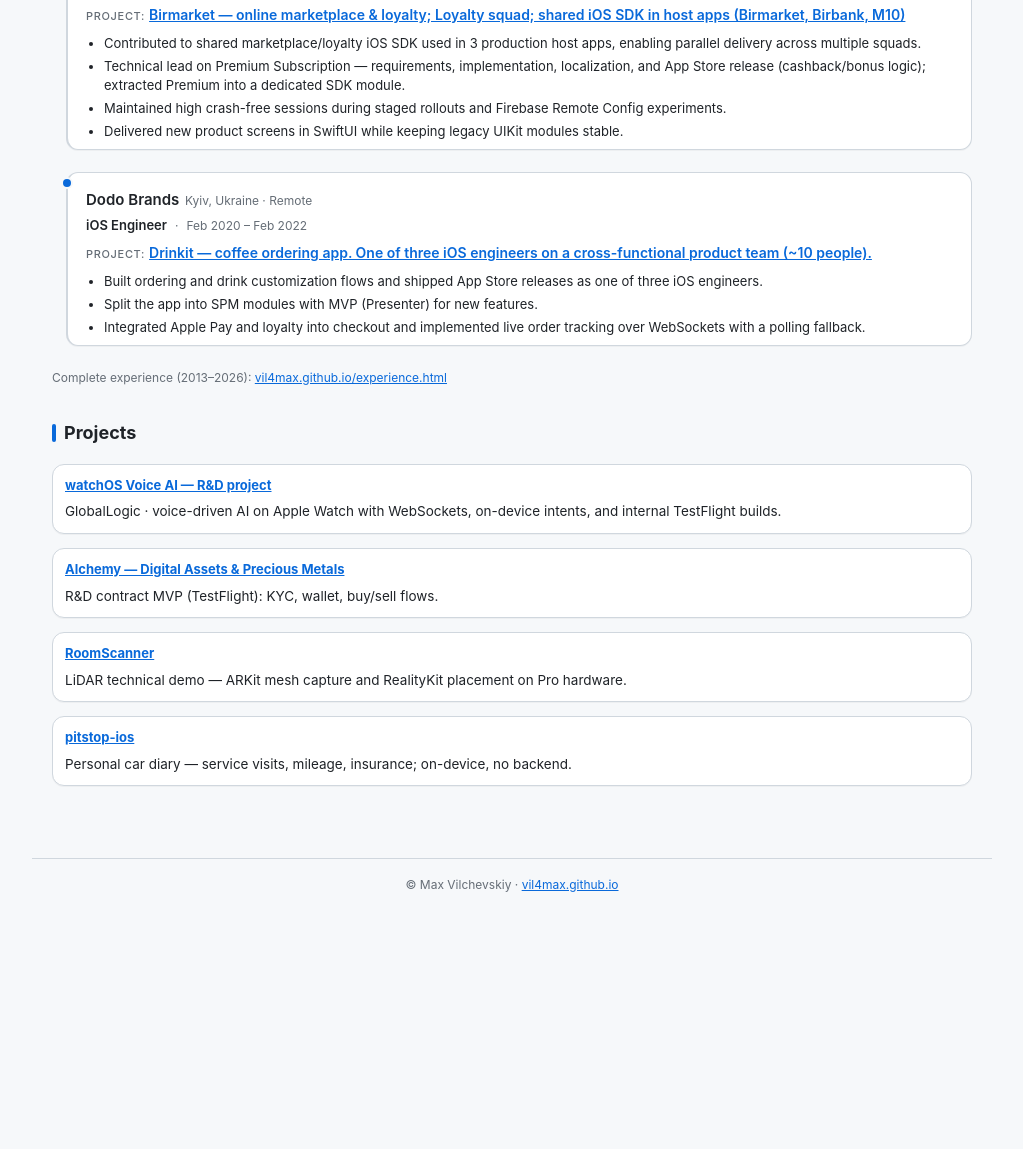
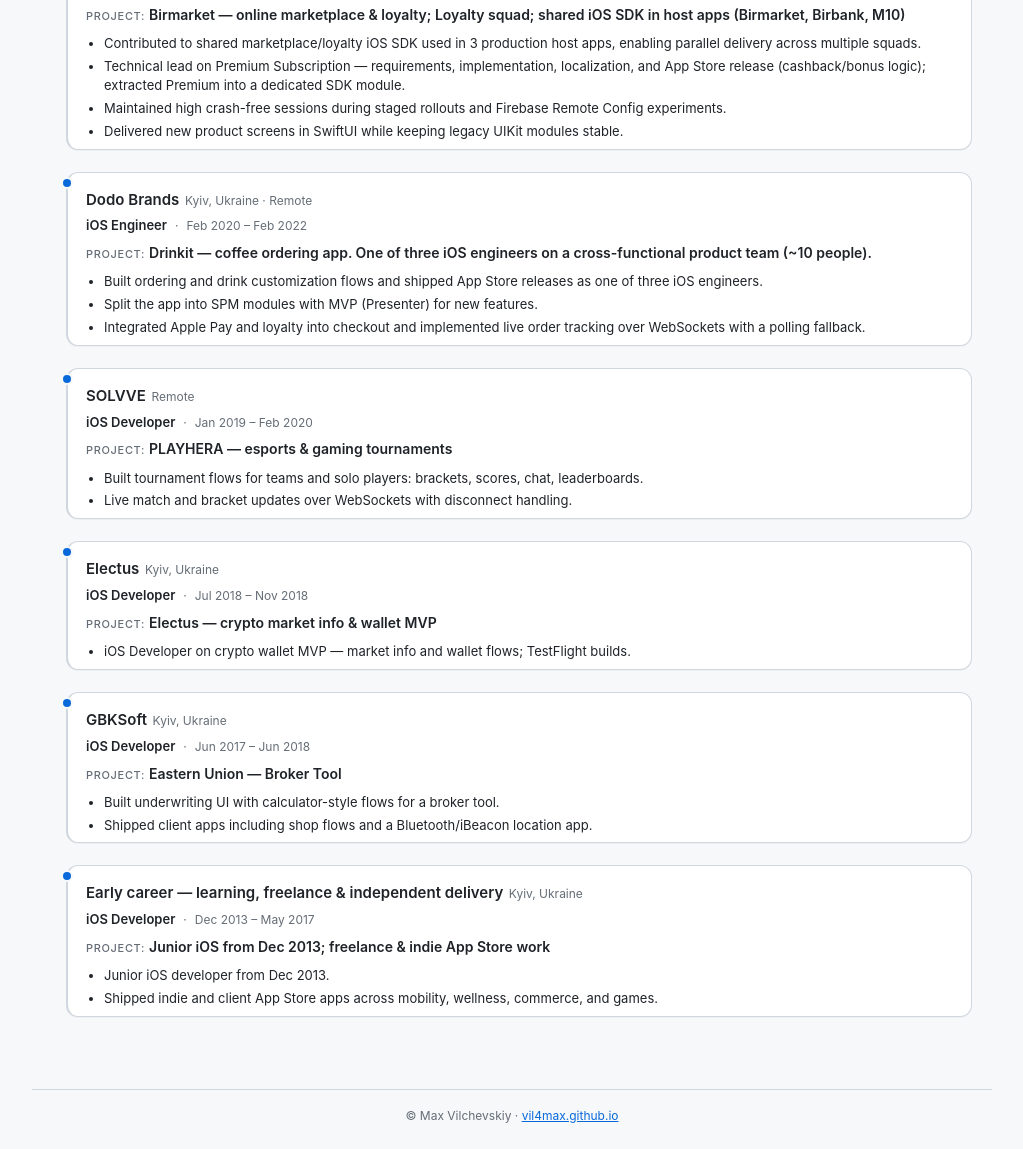
Before and after one commit to vil4max/vil4max.github.io, a website: page cv.html in a window 1280 px wide. Shown: the part 1185-2334 px from the top of the page, without its empty margins (128-1151 px from the left). Before the commit the page ends 2103 px from the top, so only its background shows below. Drawn offline with Linux system fonts and the light colour scheme.

Commit message:
fix(site): refine early-career dates and separate demo projects

```diff
--- a/cv.html
+++ b/cv.html
@@ -68,7 +68,7 @@
         <div class="experience-item" id="exp-globallogic">
           <div class="exp-company-line"><span class="exp-company-name">GlobalLogic</span> <span class="exp-company-loc">Kyiv, Ukraine · Remote</span></div>
           <div class="exp-role"><span class="exp-role-title">Senior iOS Engineer</span><span class="exp-role-sep">·</span><span class="exp-role-dates">Jan 2026 – Jun 2026</span></div>
-          <div class="exp-project"><span class="exp-project-label">Project:</span><span class="exp-project-name"><a href="projects.html#project-watch-ai-assistant">watchOS Voice AI — R&amp;D project</a></span></div>
+          <div class="exp-project"><span class="exp-project-label">Project:</span><span class="exp-project-name">watchOS Voice AI — R&amp;D project</span></div>
           <ul>
             <li>Prototyped a voice-driven AI assistant on Apple Watch with a live backend over WebSockets and WatchConnectivity.</li>
             <li>Built an on-device intent parser so AI commands update screens, navigation, and forms in real time.</li>
@@ -80,7 +80,7 @@
         <div class="experience-item" id="exp-pasha">
           <div class="exp-company-line"><span class="exp-company-name">PASHA Holding</span> <span class="exp-company-loc">Kyiv, Ukraine · Remote</span></div>
           <div class="exp-role"><span class="exp-role-title">Senior iOS Engineer</span><span class="exp-role-sep">·</span><span class="exp-role-dates">Apr 2022 – Jan 2026</span></div>
-          <div class="exp-project"><span class="exp-project-label">Project:</span><span class="exp-project-name"><a href="projects.html#project-birmarket">Birmarket — online marketplace &amp; loyalty; Loyalty squad; shared iOS SDK in host apps (Birmarket, Birbank, M10)</a></span></div>
+          <div class="exp-project"><span class="exp-project-label">Project:</span><span class="exp-project-name">Birmarket — online marketplace &amp; loyalty; Loyalty squad; shared iOS SDK in host apps (Birmarket, Birbank, M10)</span></div>
           <ul>
             <li>Contributed to shared marketplace/loyalty iOS SDK used in 3 production host apps, enabling parallel delivery across multiple squads.</li>
             <li>Technical lead on Premium Subscription — requirements, implementation, localization, and App Store release (cashback/bonus logic); extracted Premium into a dedicated SDK module.</li>
@@ -92,7 +92,7 @@
         <div class="experience-item" id="exp-dodo">
           <div class="exp-company-line"><span class="exp-company-name">Dodo Brands</span> <span class="exp-company-loc">Kyiv, Ukraine · Remote</span></div>
           <div class="exp-role"><span class="exp-role-title">iOS Engineer</span><span class="exp-role-sep">·</span><span class="exp-role-dates">Feb 2020 – Feb 2022</span></div>
-          <div class="exp-project"><span class="exp-project-label">Project:</span><span class="exp-project-name"><a href="projects.html#project-drinkit">Drinkit — coffee ordering app. One of three iOS engineers on a cross-functional product team (~10 people).</a></span></div>
+          <div class="exp-project"><span class="exp-project-label">Project:</span><span class="exp-project-name">Drinkit — coffee ordering app. One of three iOS engineers on a cross-functional product team (~10 people).</span></div>
           <ul>
             <li>Built ordering and drink customization flows and shipped App Store releases as one of three iOS engineers.</li>
             <li>Split the app into SPM modules with MVP (Presenter) for new features.</li>
@@ -100,33 +100,44 @@
           </ul>
         </div>
 
+        <div class="experience-item" id="exp-solvve">
+          <div class="exp-company-line"><span class="exp-company-name">SOLVVE</span> <span class="exp-company-loc">Remote</span></div>
+          <div class="exp-role"><span class="exp-role-title">iOS Developer</span><span class="exp-role-sep">·</span><span class="exp-role-dates">Jan 2019 – Feb 2020</span></div>
+          <div class="exp-project"><span class="exp-project-label">Project:</span><span class="exp-project-name">PLAYHERA — esports &amp; gaming tournaments</span></div>
+          <ul>
+            <li>Built tournament flows for teams and solo players: brackets, scores, chat, leaderboards.</li>
+            <li>Live match and bracket updates over WebSockets with disconnect handling.</li>
+          </ul>
         </div>
-        <p class="exp-meta">Complete experience (2013–2026): <a href="experience.html">vil4max.github.io/experience.html</a></p>
-      </section>
 
-      <section>
-        <h3>Projects</h3>
-        <div class="grid-projects grid-projects--compact">
+        <div class="experience-item" id="exp-electus">
+          <div class="exp-company-line"><span class="exp-company-name">Electus</span> <span class="exp-company-loc">Kyiv, Ukraine</span></div>
+          <div class="exp-role"><span class="exp-role-title">iOS Developer</span><span class="exp-role-sep">·</span><span class="exp-role-dates">Jul 2018 – Nov 2018</span></div>
+          <div class="exp-project"><span class="exp-project-label">Project:</span><span class="exp-project-name">Electus — crypto market info &amp; wallet MVP</span></div>
+          <ul>
+            <li>iOS Developer on crypto wallet MVP — market info and wallet flows; TestFlight builds.</li>
+          </ul>
+        </div>
 
-          <div class="project-card project-card--compact">
-            <h4 id="project-watch-ai-assistant"><a href="projects.html#project-watch-ai-assistant">watchOS Voice AI — R&amp;D project</a></h4>
-            <p class="project-card-blurb">GlobalLogic · voice-driven AI on Apple Watch with WebSockets, on-device intents, and internal TestFlight builds.</p>
-          </div>
+        <div class="experience-item" id="exp-gbksoft">
+          <div class="exp-company-line"><span class="exp-company-name">GBKSoft</span> <span class="exp-company-loc">Kyiv, Ukraine</span></div>
+          <div class="exp-role"><span class="exp-role-title">iOS Developer</span><span class="exp-role-sep">·</span><span class="exp-role-dates">Jun 2017 – Jun 2018</span></div>
+          <div class="exp-project"><span class="exp-project-label">Project:</span><span class="exp-project-name">Eastern Union — Broker Tool</span></div>
+          <ul>
+            <li>Built underwriting UI with calculator-style flows for a broker tool.</li>
+            <li>Shipped client apps including shop flows and a Bluetooth/iBeacon location app.</li>
+          </ul>
+        </div>
 
-          <div class="project-card project-card--compact">
-            <h4 id="project-alchemy"><a href="projects.html#project-alchemy">Alchemy — Digital Assets &amp; Precious Metals</a></h4>
-            <p class="project-card-blurb">R&amp;D contract MVP (TestFlight): KYC, wallet, buy/sell flows.</p>
-          </div>
-
-          <div class="project-card project-card--compact">
-            <h4><a href="https://github.com/vil4max/room-scanner-ios">RoomScanner</a></h4>
-            <p class="project-card-blurb">LiDAR technical demo — ARKit mesh capture and RealityKit placement on Pro hardware.</p>
-          </div>
-
-          <div class="project-card project-card--compact">
-            <h4><a href="https://github.com/vil4max/pitstop-ios">pitstop-ios</a></h4>
-            <p class="project-card-blurb">Personal car diary — service visits, mileage, insurance; on-device, no backend.</p>
-          </div>
+        <div class="experience-item" id="exp-early-career">
+          <div class="exp-company-line"><span class="exp-company-name">Early career — learning, freelance &amp; independent delivery</span> <span class="exp-company-loc">Kyiv, Ukraine</span></div>
+          <div class="exp-role"><span class="exp-role-title">iOS Developer</span><span class="exp-role-sep">·</span><span class="exp-role-dates">Dec 2013 – May 2017</span></div>
+          <div class="exp-project"><span class="exp-project-label">Project:</span><span class="exp-project-name">Junior iOS from Dec 2013; freelance &amp; indie App Store work</span></div>
+          <ul>
+            <li>Junior iOS developer from Dec 2013.</li>
+            <li>Shipped indie and client App Store apps across mobility, wellness, commerce, and games.</li>
+          </ul>
+        </div>
 
         </div>
       </section>
--- a/resume-short.css
+++ b/resume-short.css
@@ -667,6 +667,7 @@
   .short-cv .header-actions,
   .short-cv header img,
   .short-cv .header-identity img,
+  .short-cv .exp-full-timeline,
   .short-cv footer {
     display: none !important;
   }
```
Also changed, not shown: content/resume-source.json (+4 -25 lines), experience.html (+3 -3 lines), index-short.html (+1 -1 lines), index.html (+32 -4 lines), projects.html (+2 -2 lines), scripts/validate-resume-sync.mjs (+3 -8 lines).
